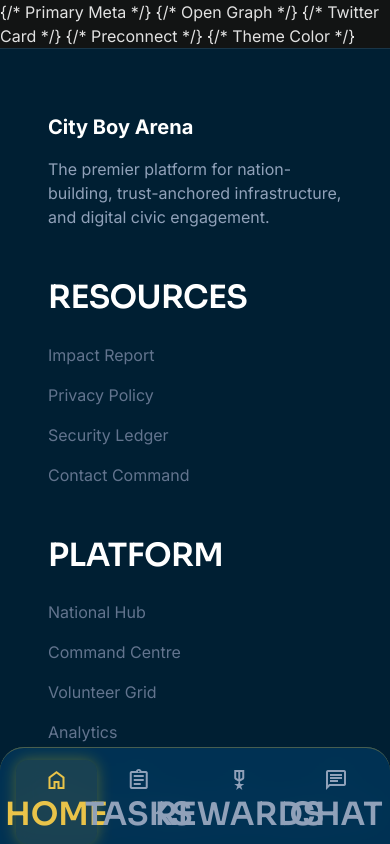
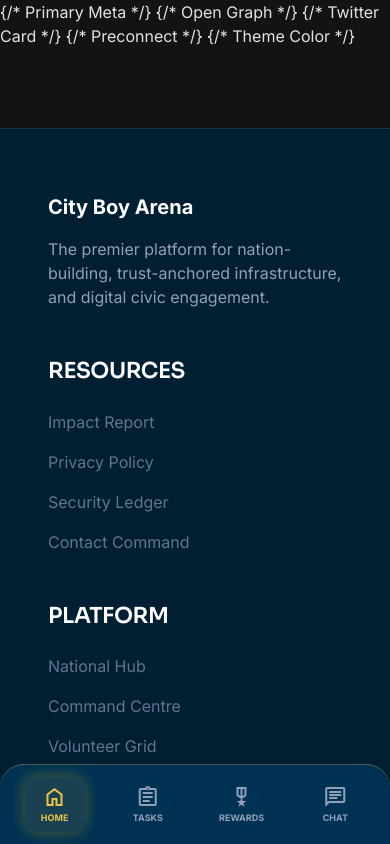
Before and after one commit to klmayua/cityboynew, a React (Vite) app: page /community in a window 390 px wide. Shown: the top 844 px of the page. Built offline with nearby package versions, Linux system fonts and the light colour scheme.

Commit message:
Mobile Experience: Fix safe-area, z-index, touch targets, responsive padding

```diff
--- a/src/components/Layout.jsx
+++ b/src/components/Layout.jsx
@@ -26,7 +26,7 @@ export default function Layout() {
   return (
     <div className="min-h-screen flex flex-col bg-background">
       {/* Main Content */}
-      <main className="flex-1" role="main">
+      <main className="flex-1 pb-20 md:pb-0" role="main">
         <Outlet />
       </main>
 
@@ -89,22 +89,22 @@ export default function Layout() {
       </footer>
 
       {/* Mobile Bottom Dock - Hidden on larger screens */}
-      <nav className="md:hidden fixed bottom-0 left-0 right-0 z-50 flex justify-around items-center px-4 py-3 bg-[#003153]/95 backdrop-blur-lg rounded-t-3xl border-t border-secondary/30" style={{ paddingBottom: 'env(safe-area-inset-bottom, 1rem)' }}>
-        <Link className="flex flex-col items-center justify-center text-secondary bg-secondary/10 rounded-xl px-3 py-2 min-w-[60px] shadow-[0_0_15px_rgba(255,215,0,0.3)]" to="/">
-          <span className="material-symbols-outlined text-[20px]">home</span>
-          <span className="font-h3 text-[10px] font-bold uppercase mt-0.5">Home</span>
+      <nav className="md:hidden fixed bottom-0 left-0 right-0 z-[100] flex justify-around items-center px-2 py-3 bg-[#003153]/95 backdrop-blur-lg rounded-t-3xl border-t border-secondary/30 pb-[max(0.75rem,env(safe-area-inset-bottom))]">
+        <Link className="flex flex-col items-center justify-center text-secondary bg-secondary/10 rounded-xl px-2 py-2 min-w-[60px] min-h-[52px] shadow-[0_0_15px_rgba(255,215,0,0.3)]" to="/">
+          <span className="material-symbols-outlined text-[22px]">home</span>
+          <span className="text-[9px] font-bold uppercase mt-0.5">Home</span>
         </Link>
-        <Link className="flex flex-col items-center justify-center text-slate-400 px-3 py-2 min-w-[60px]" to="/project-nigeria">
-          <span className="material-symbols-outlined text-[20px]">assignment</span>
-          <span className="font-h3 text-[10px] font-bold uppercase mt-0.5">Tasks</span>
+        <Link className="flex flex-col items-center justify-center text-slate-400 px-2 py-2 min-w-[60px] min-h-[52px]" to="/project-nigeria">
+          <span className="material-symbols-outlined text-[22px]">assignment</span>
+          <span className="text-[9px] font-bold uppercase mt-0.5">Tasks</span>
         </Link>
-        <Link className="flex flex-col items-center justify-center text-slate-400 px-3 py-2 min-w-[60px]" to="/join">
-          <span className="material-symbols-outlined text-[20px]">military_tech</span>
-          <span className="font-h3 text-[10px] font-bold uppercase mt-0.5">Rewards</span>
+        <Link className="flex flex-col items-center justify-center text-slate-400 px-2 py-2 min-w-[60px] min-h-[52px]" to="/join">
+          <span className="material-symbols-outlined text-[22px]">military_tech</span>
+          <span className="text-[9px] font-bold uppercase mt-0.5">Rewards</span>
         </Link>
-        <Link className="flex flex-col items-center justify-center text-slate-400 px-3 py-2 min-w-[60px]" to="#">
-          <span className="material-symbols-outlined text-[20px]">chat</span>
-          <span className="font-h3 text-[10px] font-bold uppercase mt-0.5">Chat</span>
+        <Link className="flex flex-col items-center justify-center text-slate-400 px-2 py-2 min-w-[60px] min-h-[52px]" to="#">
+          <span className="material-symbols-outlined text-[22px]">chat</span>
+          <span className="text-[9px] font-bold uppercase mt-0.5">Chat</span>
         </Link>
       </nav>
     </div>
--- a/src/index.css
+++ b/src/index.css
@@ -64,6 +64,13 @@
 }
 
 * { box-sizing: border-box; }
+
+:root {
+  --sat: env(safe-area-inset-top);
+  --sab: env(safe-area-inset-bottom);
+  --sal: env(safe-area-inset-left);
+  --sar: env(safe-area-inset-right);
+}
 
 *:focus-visible {
   outline: 2px solid rgba(233, 195, 73, 0.55);
@@ -243,8 +250,22 @@ h1, h2, h3, h4, h5, h6 {
   max-width: 1320px;
   margin-left: auto;
   margin-right: auto;
-  padding-left: 24px;
-  padding-right: 24px;
+  padding-left: 20px;
+  padding-right: 20px;
+}
+
+@media (min-width: 768px) {
+  .container {
+    padding-left: 40px;
+    padding-right: 40px;
+  }
+}
+
+@media (min-width: 1024px) {
+  .container {
+    padding-left: 80px;
+    padding-right: 80px;
+  }
 }
 
 .text-gradient-gold {
@@ -382,3 +403,32 @@ HERO MOTION SYSTEM - CINEMATIC & PREMIUM
     opacity: 1;
   }
 }
+
+/* Mobile Typography Overrides */
+@media (max-width: 768px) {
+  .font-h1 {
+    font-size: 36px;
+  }
+
+  .font-h2 {
+    font-size: 28px;
+  }
+
+  .font-h3 {
+    font-size: 22px;
+  }
+
+  .font-stat-value {
+    font-size: 20px;
+  }
+
+  .hero-headline-animate {
+    animation: none;
+    opacity: 1;
+  }
+
+  .hero-entrance {
+    animation: none;
+    opacity: 1;
+  }
+}
--- a/src/pages/HomePage.jsx
+++ b/src/pages/HomePage.jsx
@@ -7,8 +7,8 @@ export default function HomePage() {
   return (
     <>
       {/* TopAppBar */}
-      <header className="bg-[#003153]/80 backdrop-blur-xl fixed top-0 w-full z-50 border-b border-amber-500/20 shadow-[0_0_20px_rgba(255,191,0,0.1)]">
-        <div className="flex justify-between items-center px-8 h-20 max-w-[1440px] mx-auto">
+      <header className="bg-[#003153]/80 backdrop-blur-xl fixed top-0 w-full z-50 border-b border-amber-500/20 shadow-[0_0_20px_rgba(255,191,0,0.1)] pt-[env(safe-area-inset-top)]">
+        <div className="flex justify-between items-center px-4 md:px-8 h-16 md:h-20 max-w-[1440px] mx-auto">
           <div className="text-xl font-black tracking-widest text-amber-500 uppercase font-['Sora']">CITY BOY ARENA</div>
           <nav className="hidden md:flex items-center gap-8 font-['Sora'] font-bold tracking-tight" aria-label="Main navigation">
             <Link to="/" aria-current={location.pathname === '/' ? 'page' : undefined} className="text-amber-500 border-b-2 border-amber-500 pb-1">The Arena</Link>
```
